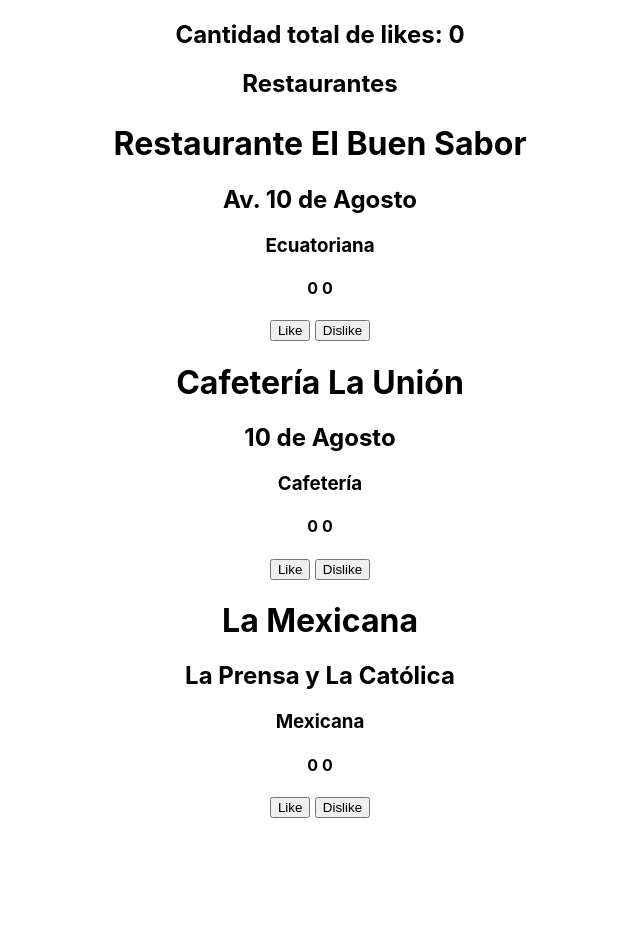
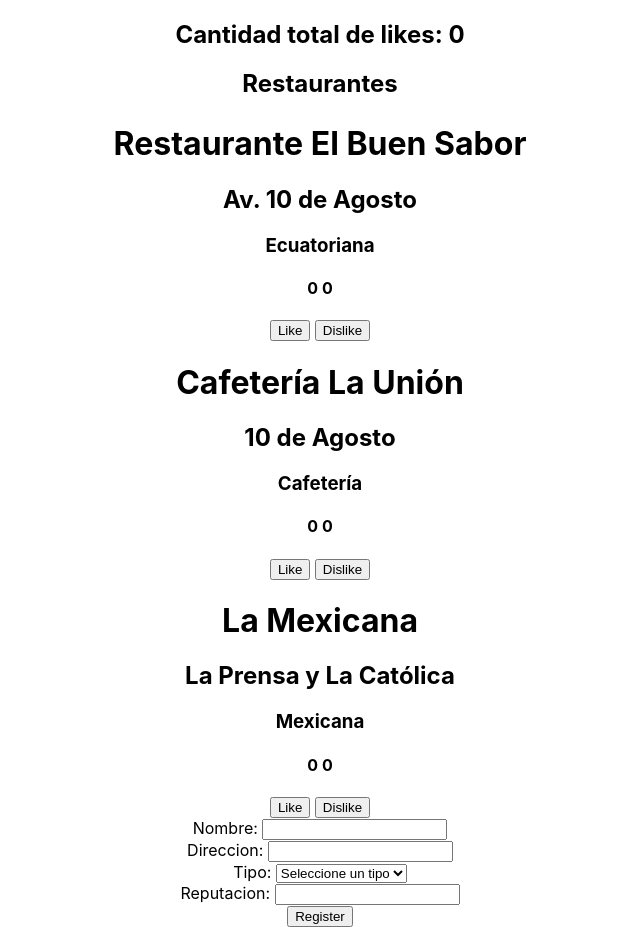
Before and after one commit to dannyguaman/2025-A-Proyecto_de_clase, a React (Create React App) app in the folder nanec_funcional1/: page / in a window 1280 px wide. Shown: the whole page, without its empty margins (320-960 px from the left). Before the commit the page ends 818 px from the top, so only its background shows below. Built offline with nearby package versions, Linux system fonts and the light colour scheme.

Commit message:
Taller al lunes

```diff
--- a/nanec_funcional1/src/App.js
+++ b/nanec_funcional1/src/App.js
@@ -1,5 +1,6 @@
 import './App.css';
 import Restaurante from './componentes/restaurante';
+import Form from './componentes/form';
 import React, { useState } from 'react';
 
 function App() {
@@ -25,12 +26,17 @@ function App() {
 
   return (
     <div className="App">
+      <div>
       <h2>Cantidad total de likes: {likestotales}</h2>
       <h2>Restaurantes</h2>
       <h4 id="Error">{mensajeErrorLikes}</h4>
       <Restaurante nombre="Restaurante El Buen Sabor" direccion="Av. 10 de Agosto" tipo="Ecuatoriana" onlike = {handlerTotalLikes} ondislike = {handlerTotalDislikes}/>
       <Restaurante nombre="Cafetería La Unión" direccion="10 de Agosto" tipo="Cafetería" onlike ={handlerTotalLikes} ondislike = {handlerTotalDislikes} />
       <Restaurante nombre="La Mexicana" direccion="La Prensa y La Católica" tipo="Mexicana" onlike ={handlerTotalLikes} ondislike = {handlerTotalDislikes} />
+      </div>
+      <div className="Form">
+        <Form nombre="" direccion="" tipo="" reputacion="" />
+      </div>
     </div>
   );
 }
--- /dev/null
+++ b/nanec_funcional1/src/componentes/form.jsx
@@ -0,0 +1,35 @@
+import React from "react";
+
+const Form = (props) => {
+    const { nombre, direccion, tipo, reputacion} = props;
+
+
+    return (
+        <form>
+            <div className="parametro">
+                <label htmlFor="Nombre">Nombre: </label>
+                <input type="text" id="Nombre" name="nombre" value={nombre}/>
+            </div>
+            <div className="parametro">
+                <label htmlFor="Direccion">Direccion: </label>
+                <input type="text" id="Direccion" name="direccion" value={direccion}/>
+            </div>
+            <div className="parametro">
+                <label htmlFor="Tipo">Tipo: </label>
+                <select id="Tipo" name="tipo" value={tipo}>
+                    <option value="">Seleccione un tipo</option>
+                    <option value="Tradicional">Tradicional</option>
+                    <option value="Cafeteria">Cafeteria</option>
+                    <option value="Ecuatoriana">Ecuatoriana</option>
+                </select>
+            </div>
+            <div className="parametro">
+                <label htmlFor="Reputacion">Reputacion: </label>
+                <input type="number" id="Likes" name="reputacion" value={reputacion}/>
+            </div>
+            <input type="submit" value="Register" />
+        </form>
+    );
+
+}
+export default Form;
```
